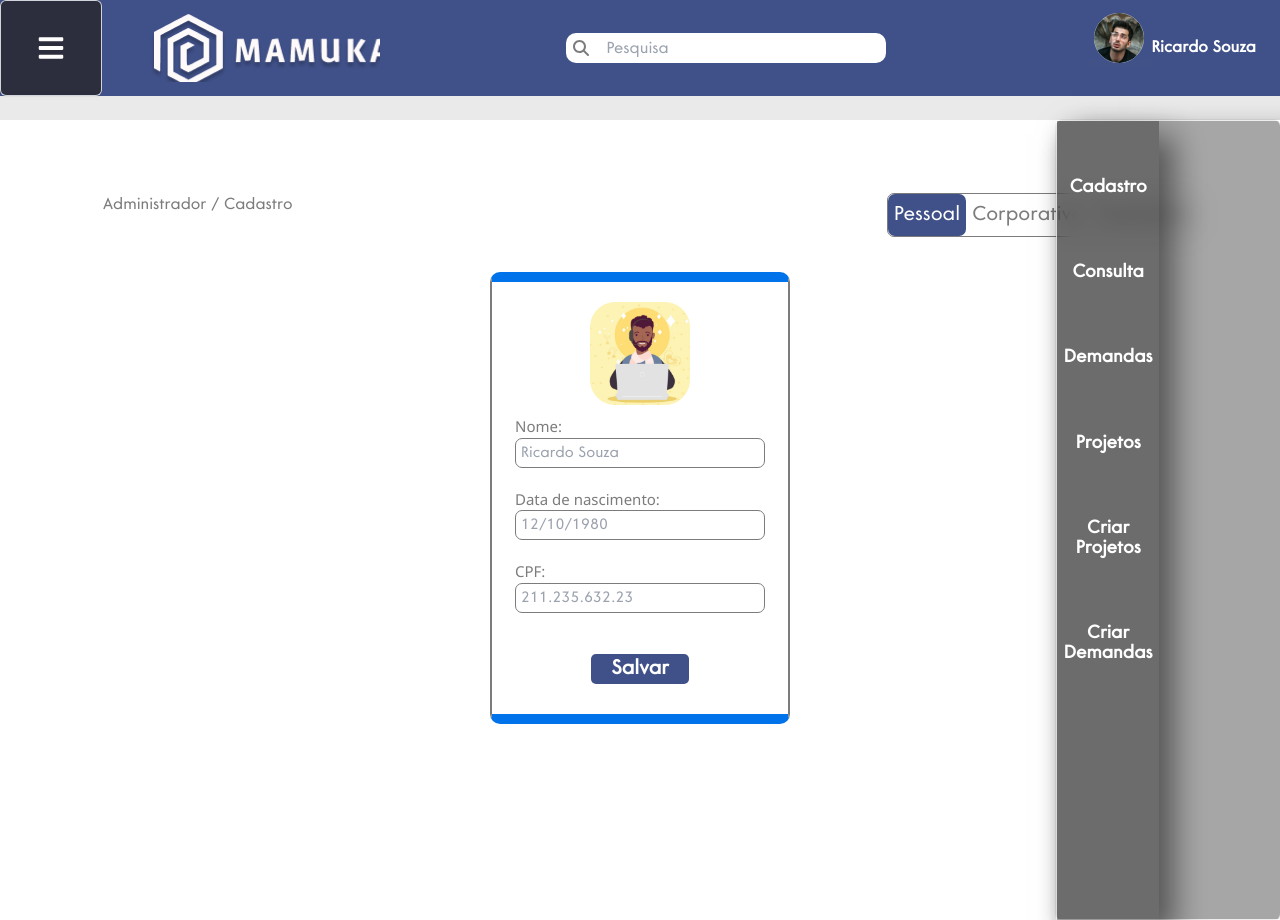
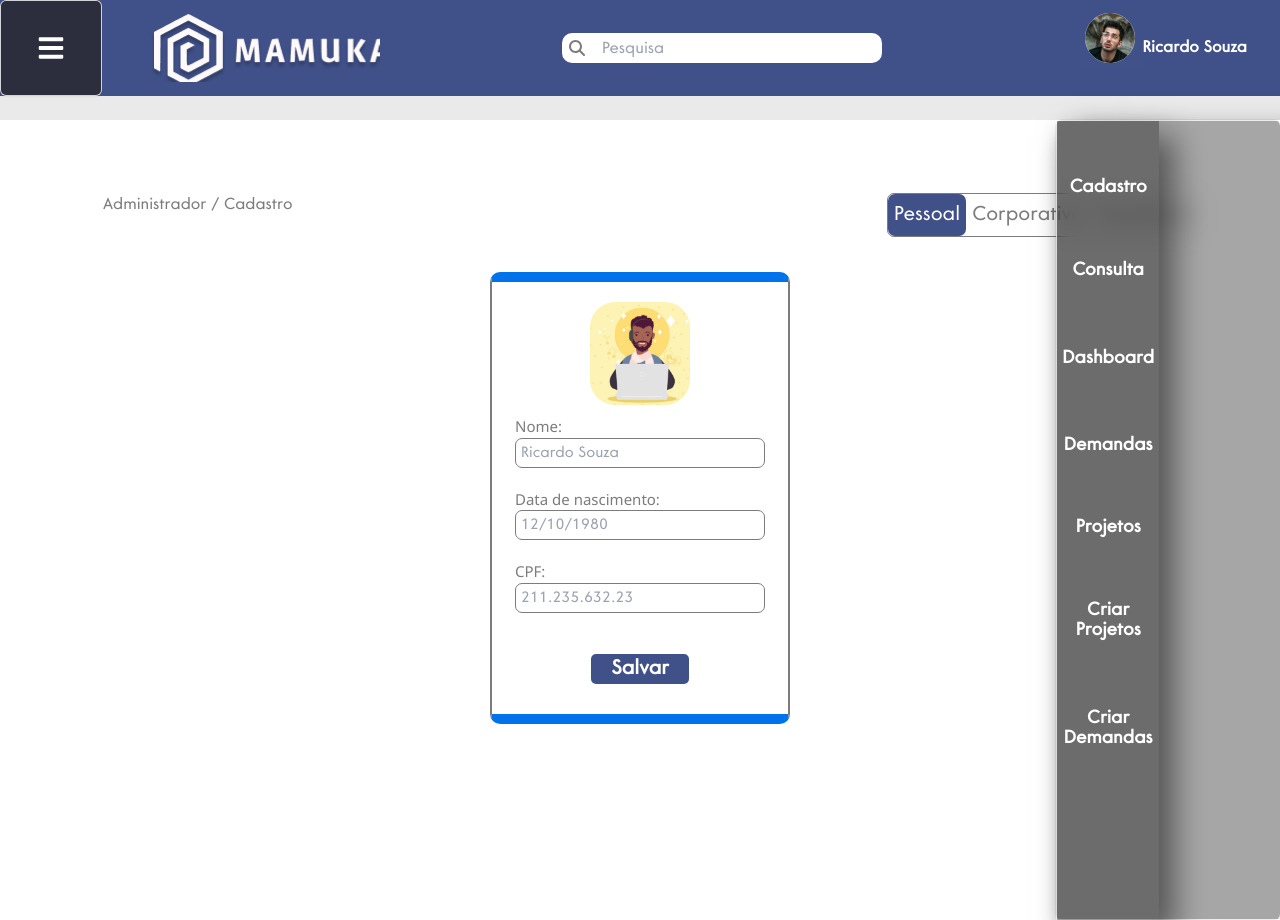
Before and after one commit to MamukaSenai/React-Mamuka, a React (Vite) app: page /admpessoais in a window 1280 px wide. Both pictures are taken after a click on the button 51 px from the left and 48 px from the top of the page. Built offline with nearby package versions, Linux system fonts and the light colour scheme.

Commit message:
Link das paginas

```diff
--- a/src/components/BotaoDropDown/index.tsx
+++ b/src/components/BotaoDropDown/index.tsx
@@ -2,6 +2,7 @@ import "./style.css"
 import { Fragment } from 'react'
 import { Menu, Transition } from '@headlessui/react'
 import { FaBars } from "react-icons/fa";
+import { Link } from "react-router-dom";
 
 // import { ChevronDownIcon } from '@heroicons/react/20/solid'
 
@@ -59,6 +60,7 @@ export default function BotaoDropDown() {
             <div className="menuTesteConteudo">
             <Menu.Item>
               {({ active }) => (
+                <Link to="admpessoais">
                   <a
                     href="#"
                     className={classNames(
@@ -68,10 +70,13 @@ export default function BotaoDropDown() {
                   >
                     Cadastro
                   </a>
+                </Link>
+
               )}
             </Menu.Item>
             <Menu.Item>
               {({ active }) => (
+                <Link to="admconsulta">
                     <a
                     href="#"
                     className={classNames(
@@ -81,10 +86,29 @@ export default function BotaoDropDown() {
                   >
                     Consulta
                   </a>
+                </Link>
+
               )}
             </Menu.Item>
             <Menu.Item>
               {({ active }) => (
+                <Link to="dashboard">
+                  <a
+                    href="#"
+                    className={classNames(
+                      active ? 'bg-gray-100 text-gray-900' : 'text-gray-700',
+                      'block px-4 py-2 text-sm'
+                    )}
+                  >
+                    Dashboard
+                  </a>
+                </Link>
+
+              )}
+            </Menu.Item>
+            <Menu.Item>
+              {({ active }) => (
+                <Link to="devdemandas">
                   <a
                     href="#"
                     className={classNames(
@@ -94,10 +118,13 @@ export default function BotaoDropDown() {
                   >
                     Demandas
                   </a>
+                </Link>
+
               )}
             </Menu.Item>
             <Menu.Item>
               {({ active }) => (
+                <Link to="gestorprojetos">
                   <a
                     href="#"
                     className={classNames(
@@ -107,10 +134,13 @@ export default function BotaoDropDown() {
                   >
                     Projetos
                   </a>
+                </Link>
+
               )}
             </Menu.Item>
             <Menu.Item>
               {({ active }) => (
+                <Link to="gestorcriarprojetos">
                   <a
                     href="#"
                     className={classNames(
@@ -120,12 +150,15 @@ export default function BotaoDropDown() {
                   >
                     Criar Projetos
                   </a>
+                </Link>
+
               )}
             </Menu.Item>
             <Menu.Item>
               {({ active }) => (
+                <Link to="gestorcriardemandas">
                   <a
-                  href="#"
+                    href=""
                     className={classNames(
                       active ? 'bg-gray-100 text-gray-900' : 'text-gray-700',
                       'block px-4 py-2 text-sm'
@@ -133,6 +166,8 @@ export default function BotaoDropDown() {
                   >
                     Criar Demandas
                   </a>
+                </Link>
+
               )}
             </Menu.Item>
             </div>
--- a/src/components/BotaoDropDown/style.css
+++ b/src/components/BotaoDropDown/style.css
@@ -61,7 +61,7 @@
 }
 
 .menuTesteConteudo a {
-    margin-top: 48%;
+    margin-top: 23%;
 
     color: var(--branco);
     font-size: 18px;
--- a/src/components/Header/index.tsx
+++ b/src/components/Header/index.tsx
@@ -1,4 +1,5 @@
 import "./style.css"
+import { Link } from "react-router-dom";
 
 export default function Header(){
     return(
@@ -27,9 +28,13 @@ export default function Header(){
                 {/* <img src="../../assets/Ricardo.png" alt="" /> */}
                 <div className="ricardoimg">
                 </div>
-    <p>Ricardo Souza</p>
-    {/* <a href="../perfil_administrador/perfil_administrador.html"> */}
-    {/* </a> */}
+                {/*<p>Ricardo Souza</p>*/}
+                <Link to="devperfil">
+                  <a href="#">
+                    Ricardo Souza
+                  </a>
+                </Link>
+
                 {/* <i>
                   <svg
                     xmlns="http://www.w3.org/2000/svg"
```
Lines whose indentation alone changed are shown as unchanged.
